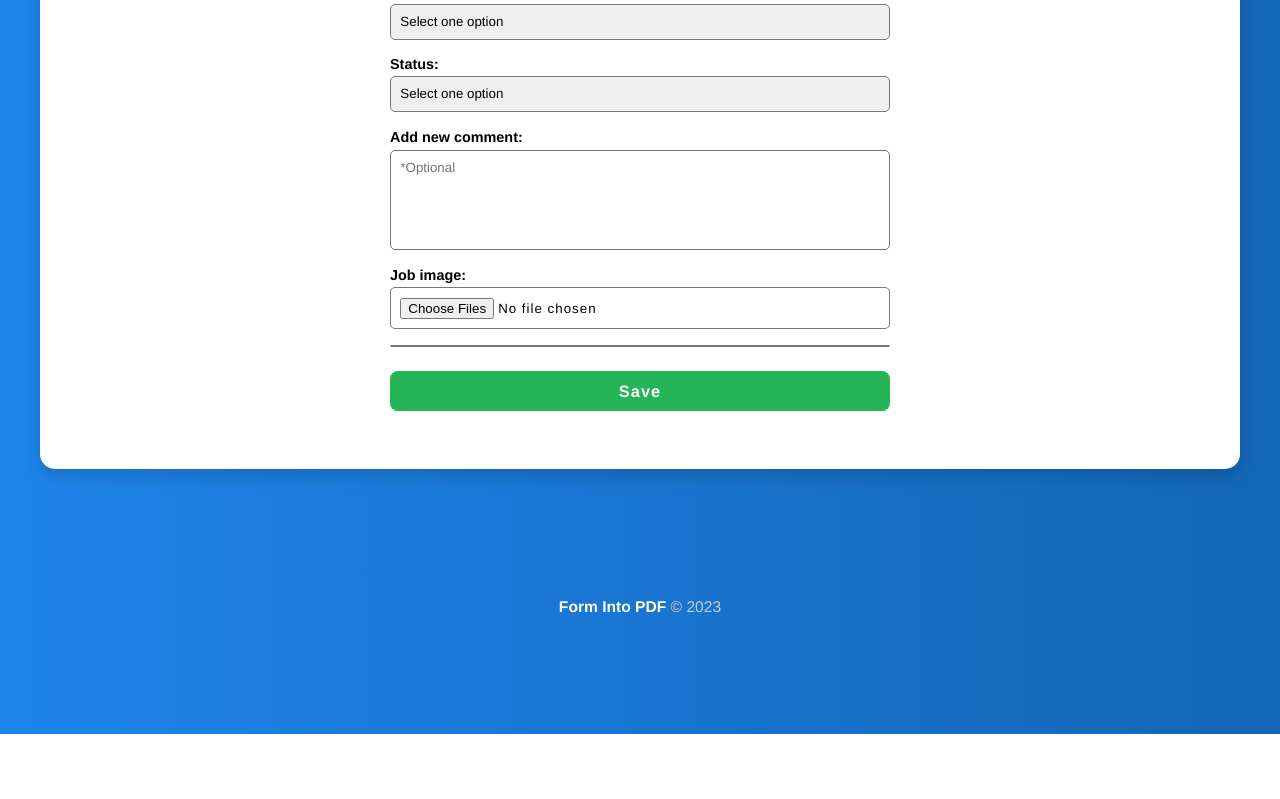
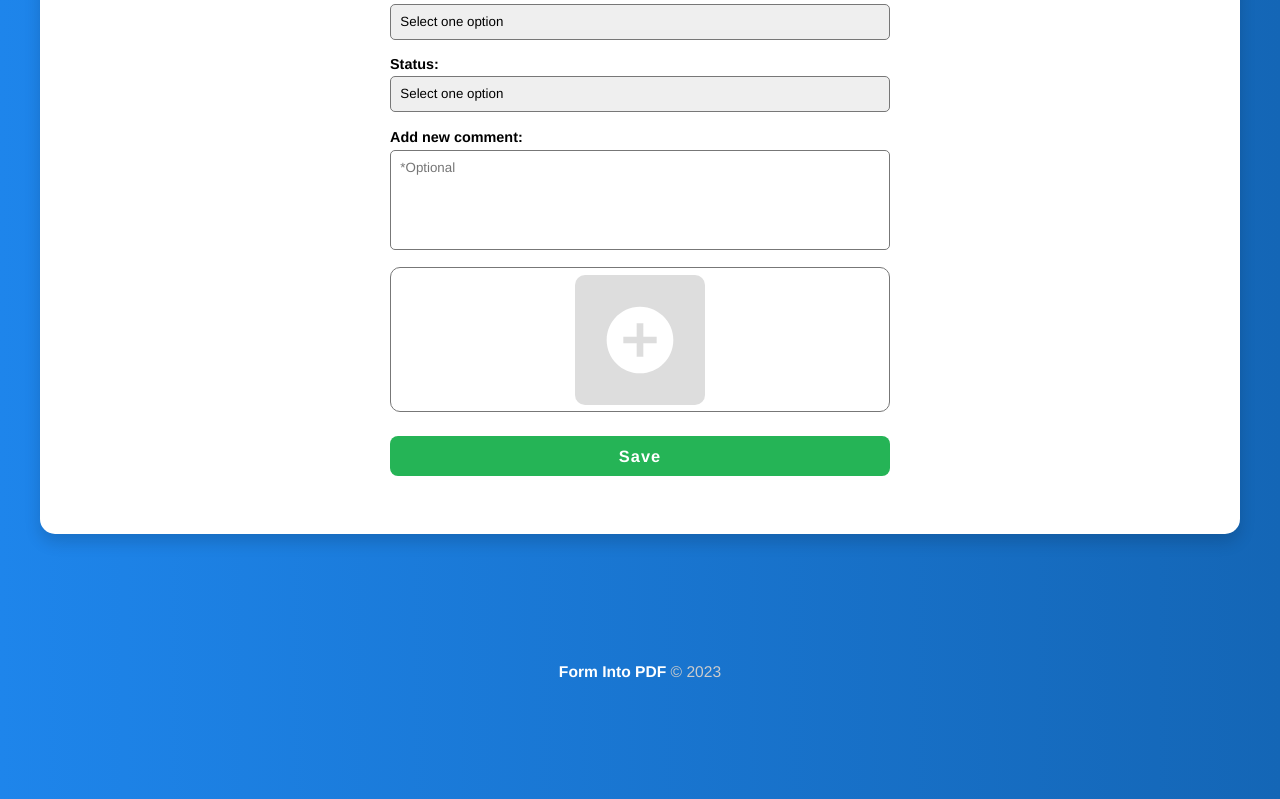
Before and after one commit to sbritobreno/FormIntoPDF-FrontEnd, a React (Create React App) app: page /document/update/hole_sequence/1 in a window 1280 px wide. Shown: the part 700-1499 px from the top of the page. Before the commit the page ends 1434 px from the top, so only its background shows below. Built offline with nearby package versions, Linux system fonts and the light colour scheme.

Commit message:
Customize button that upload image to hole sequence

```diff
--- a/src/components/pages/DocumentSection/Doc.module.css
+++ b/src/components/pages/DocumentSection/Doc.module.css
@@ -173,6 +173,18 @@ svg {
   background-color: var(--primary-color-dark);
 }
 
+.add_image_btn {
+  display: flex;
+  justify-content: center;
+  align-items: center;
+  width: 130px;
+  height: 130px;
+  border: none;
+  border-radius: 10px;
+  margin: 0.5em;
+  background-color: #ddd;
+}
+
 /* ################################## Site Setup ################################## */
 
 /* and Method Statement */
--- a/src/components/pages/DocumentSection/ReinstatementSheetHoleSequence.js
+++ b/src/components/pages/DocumentSection/ReinstatementSheetHoleSequence.js
@@ -1,12 +1,14 @@
-import { useState, useEffect, useContext } from "react";
+import { useState, useEffect, useContext, useRef } from "react";
 import styles from "./Doc.module.css";
 import Input from "../../form/Input";
 import TextArea from "../../form/TextArea";
 import Select from "../../form/Select";
 import { useNavigate, useLocation, useParams } from "react-router-dom";
 import { Context } from "../../../context/UserContext";
+import { MdAddCircle } from "react-icons/md";
 
 function ReinstatementSheetHoleSequence() {
+  const hiddenFileInput = useRef(null);
   const { setCurrentPdf, getCurrentPdf } = useContext(Context);
   const currentPdf = getCurrentPdf();
   const { id } = useParams();
@@ -55,6 +57,11 @@ function ReinstatementSheetHoleSequence() {
   async function handleSubmit(e) {
     e.preventDefault();
     navigate(`/document/${id}/update/reinstatementsheet_table`);
+  }
+
+  async function handleClickAddImage(e) {
+    e.preventDefault();
+    hiddenFileInput.current.click();
   }
 
   return (
@@ -146,7 +153,46 @@ function ReinstatementSheetHoleSequence() {
           name={"comments"}
           handleOnChange={handleChange}
         />
-        <Input
+        <div className={styles.preview_form_images}>
+          {preview.length > 0
+            ? preview.map((image, index) => (
+                <img
+                  src={URL.createObjectURL(image)}
+                  alt="job_image"
+                  key={`${index}`}
+                />
+              ))
+            : form.images &&
+              form.images.map((image, index) => (
+                <img
+                  src={`${process.env.REACT_APP_API}/images/forms/${image}`}
+                  alt="job_image"
+                  key={`${index}`}
+                />
+              ))}
+          <button
+            className={styles.add_image_btn}
+            onClick={handleClickAddImage}
+          >
+            <MdAddCircle
+              style={{
+                padding: "20px",
+                fontSize: "130px",
+                color: "#fff",
+                cursor: "pointer",
+              }}
+            />
+          </button>
+          <input
+            type="file"
+            name="images"
+            ref={hiddenFileInput}
+            onChange={onFileChange}
+            style={{ display: "none" }}
+            multiple={true}
+          ></input>
+        </div>
+        {/* <Input
           text="Job image"
           type="file"
           name="images"
@@ -170,7 +216,7 @@ function ReinstatementSheetHoleSequence() {
                   key={`${index}`}
                 />
               ))}
-        </div>
+        </div> */}
 
         <input type="submit" value="Save" />
       </form>
```
